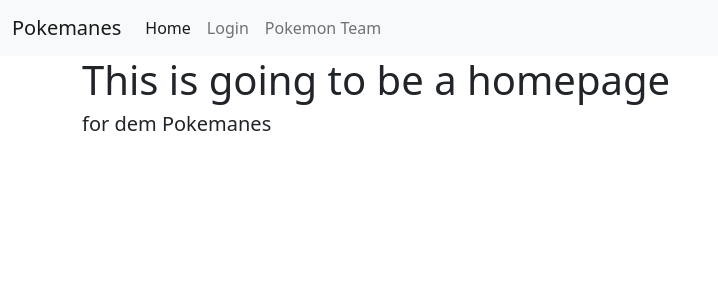
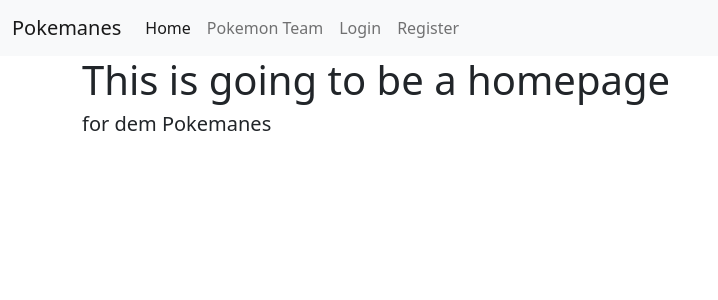
Before and after one commit to grady04/week5_day1, a Flask app: page / in a window 1280 px wide. Shown: the top 300 px of the page, without its empty margins (0-718 px from the left). Run offline with Flask 2, Linux system fonts and the light colour scheme.

Commit message:
updated navbar

```diff
--- a/app/templates/includes/nav.html.j2
+++ b/app/templates/includes/nav.html.j2
@@ -7,8 +7,9 @@
             <div class="collapse navbar-collapse" id="navbarNavAltMarkup">
                 <div class="navbar-nav">
                     <a class="nav-link active" href="{{url_for('index')}}">Home</a>
+                    <a class="nav-link" href="{{url_for('pokemon')}}">Pokemon Team</a>
                     <a class="nav-link" href="{{url_for('login')}}">Login</a>
-                    <a class="nav-link" href="{{url_for('pokemon')}}">Pokemon Team</a>
+                    <a class="nav-link" href="{{url_for('register')}}">Register</a>
                 </div>
             </div>
         </div>
```
